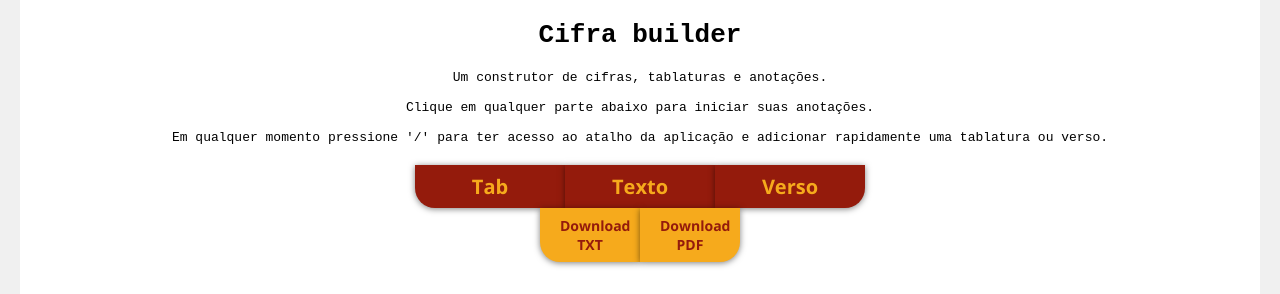
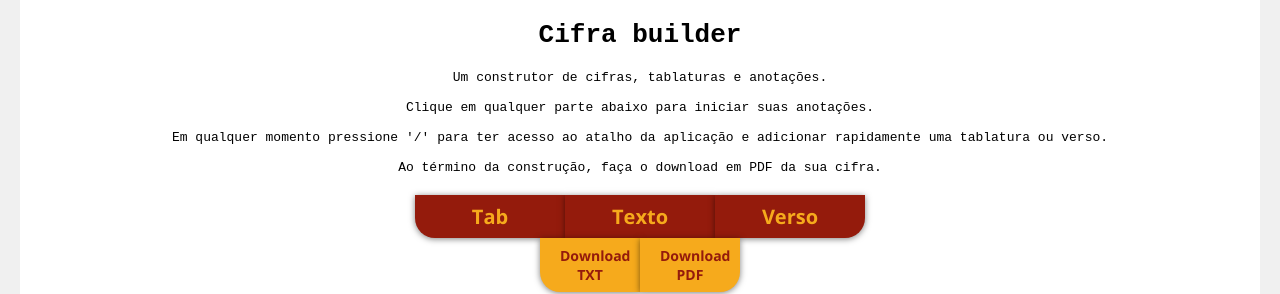
Before and after one commit to renatoalmeida49/your-tab, a Vue app: page / in a window 1280 px wide. Shown: the top 294 px of the page. Built offline with nearby package versions, Linux system fonts and the light colour scheme.

Commit message:
feat(app.vue): text content

```diff
--- a/src/App.vue
+++ b/src/App.vue
@@ -12,6 +12,8 @@
           Em qualquer momento pressione '/' para ter acesso ao atalho da
           aplicação e adicionar rapidamente uma tablatura ou verso.
         </p>
+
+        <p>Ao término da construção, faça o download em PDF da sua cifra.</p>
       </section>
 
       <Menu />
```
